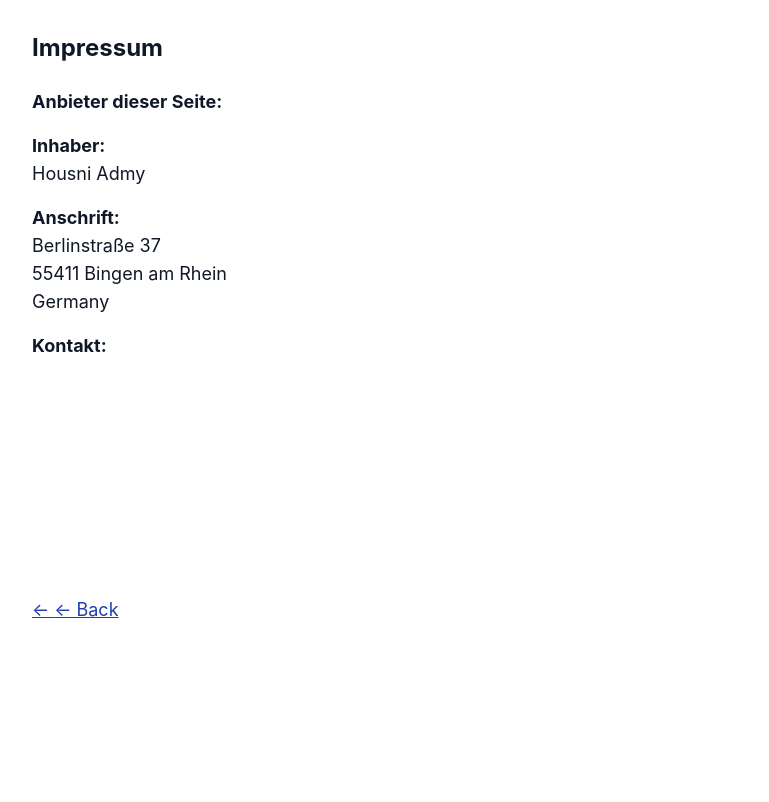
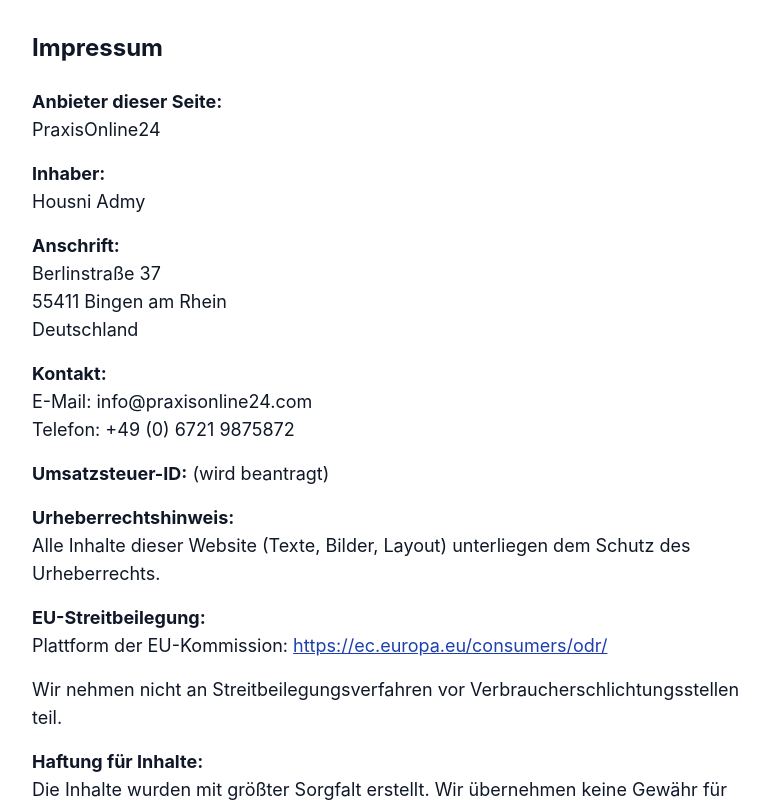
Before and after one commit to housniadmy-rgb/autooffice-pro-neu, a Next.js app: page /impressum in a window 1280 px wide. Shown: the top 802 px of the page, without its empty margins (240-1009 px from the left). Built offline with nearby package versions, Linux system fonts and the light colour scheme.

Commit message:
Impressum: Zurück zur vorherigen Version

```diff
--- a/app/impressum/page.tsx
+++ b/app/impressum/page.tsx
@@ -1,45 +1,40 @@
-"use client"
-import { useEffect, useState } from "react"
 import Link from "next/link"
-import { translations, detectLanguage } from "../../lib/i18n"
 
 export default function ImpressumPage() {
-  const [lang, setLang] = useState("de")
-
-  useEffect(() => {
-    const s = localStorage.getItem("lang")
-    if (s && translations[s]) setLang(s)
-    else setLang(detectLanguage())
-  }, [])
-
-  const t = translations[lang] || translations.de
-
   return (
     <main className="min-h-screen bg-white py-8">
       <div className="max-w-3xl mx-auto px-4">
-        <h1 className="text-2xl font-bold mb-6">{t.title || "Impressum"}</h1>
+        <h1 className="text-2xl font-bold mb-6">Impressum</h1>
 
         <div className="space-y-4">
-          <p><strong>{t.provider || "Anbieter dieser Seite:"}</strong><br />{t.company}</p>
-          <p><strong>Inhaber:</strong><br />{t.owner}</p>
+          <p><strong>Anbieter dieser Seite:</strong><br />PraxisOnline24</p>
+          <p><strong>Inhaber:</strong><br />Housni Admy</p>
           <p><strong>Anschrift:</strong><br />
-            {t.street}<br />
-            {t.city}<br />
-            {t.country}
+            Berlinstraße 37<br />
+            55411 Bingen am Rhein<br />
+            Deutschland
           </p>
           <p><strong>Kontakt:</strong><br />
-            {t.email}<br />
-            {t.phone}
+            E-Mail: info@praxisonline24.com<br />
+            Telefon: +49 (0) 6721 9875872
           </p>
-          <p><strong>{t.vat}</strong></p>
-          <p><strong>{t.copyright}</strong><br />{t.copyrightText}</p>
-          <p><strong>{t.odr}</strong><br />{t.odrText}</p>
-          <p>{t.noParticipation}</p>
-          <p><strong>{t.liability}</strong><br />{t.liabilityText}</p>
-          <p><strong>{t.linkLiability}</strong><br />{t.linkLiabilityText}</p>
+          <p><strong>Umsatzsteuer-ID:</strong> (wird beantragt)</p>
+          <p><strong>Urheberrechtshinweis:</strong><br />
+            Alle Inhalte dieser Website (Texte, Bilder, Layout) unterliegen dem Schutz des Urheberrechts.
+          </p>
+          <p><strong>EU-Streitbeilegung:</strong><br />
+            Plattform der EU-Kommission: <a href="https://ec.europa.eu/consumers/odr/" target="_blank" rel="noopener noreferrer" className="text-[#1E40AF] underline">https://ec.europa.eu/consumers/odr/</a>
+          </p>
+          <p>Wir nehmen nicht an Streitbeilegungsverfahren vor Verbraucherschlichtungsstellen teil.</p>
+          <p><strong>Haftung für Inhalte:</strong><br />
+            Die Inhalte wurden mit größter Sorgfalt erstellt. Wir übernehmen keine Gewähr für Richtigkeit und Aktualität.
+          </p>
+          <p><strong>Haftung für Links:</strong><br />
+            Für Inhalte verlinkter Seiten sind ausschließlich deren Betreiber verantwortlich.
+          </p>
         </div>
 
-        <Link href="/" className="inline-block mt-8 text-[#1E40AF] underline">← {t.back || "Zurück"}</Link>
+        <Link href="/" className="inline-block mt-8 text-[#1E40AF] underline">← Zurück</Link>
       </div>
     </main>
   )
```
